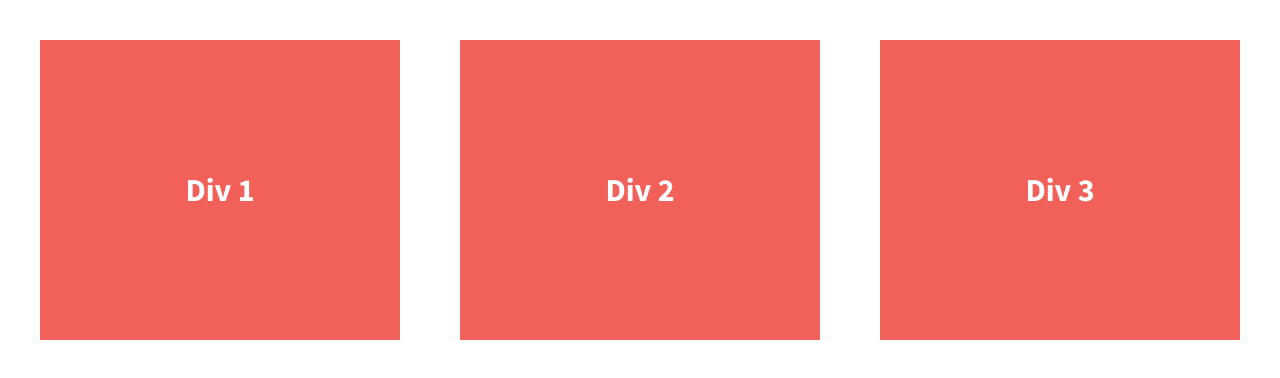
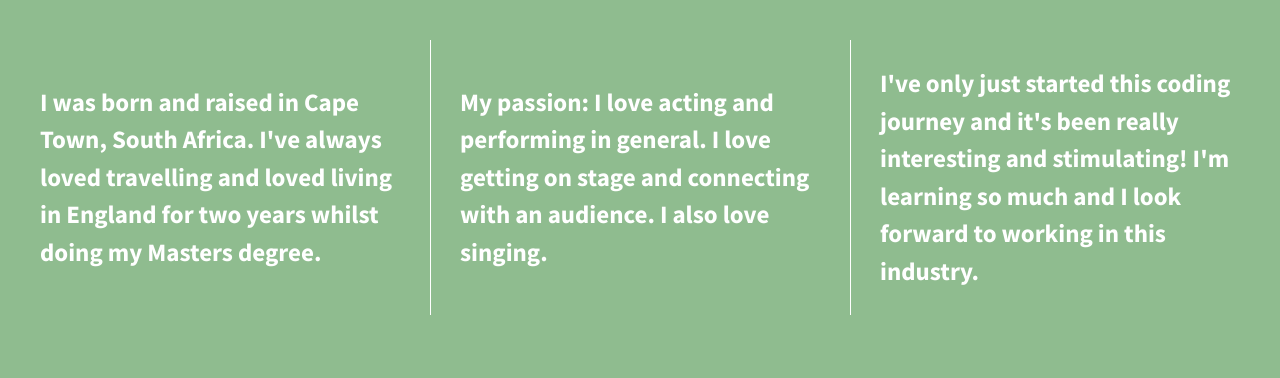
Before and after one commit to ilselee/Flexbox-items-practice, a plain HTML site: page index.html in a window 1280 px wide. Drawn offline with nearby package versions, Linux system fonts and the light colour scheme.

Commit message:
Added content to items

```diff
--- a/css/main.css
+++ b/css/main.css
@@ -97,8 +97,9 @@ textarea {
 
 
 html {
-  background-color: #fff;
+  background-color: darkseagreen;
   height: 100%;
+
 }
 
 body {
@@ -113,19 +114,25 @@ body {
   font-weight: 700;
   display: flex;
   justify-content: space-between;
+  flex-flow: row wrap;
 }
 
 .div-1, .div-2, .div-3 {
   /*give the divs a width of 30%, add display:flex, set justify-content and align-items to center*/
-  color: #fff;
+  color: white;
   line-height: 1.5em;
-  font-size: 1.6em;
-  background-color: #f16059;
-  height: 300px;
+  font-size: 1.25em;
+  height: auto;
   display:flex;
   justify-content: center;
   align-items: center;
   width: 30%;
+}
+
+.div-1, .div-2 {
+  border-right: 1px solid white;
+  padding-right: 30px;
+
 }
 
 
--- a/index.html
+++ b/index.html
@@ -23,13 +23,13 @@
 
         <section class="wrapper">
             <div class="div-1">
-                Div 1
+                <p> I was born and raised in Cape Town, South Africa. I've always loved travelling and loved living in England for two years whilst doing my Masters degree.</p>
             </div>
             <div class="div-2">
-                Div 2
+                <p>My passion: I love acting and performing in general. I love getting on stage and connecting with an audience. I also love singing.</p>
             </div>
             <div class="div-3">
-                Div 3
+                <p>I've only just started this coding journey and it's been really interesting and stimulating! I'm learning so much and I look forward to working in this industry. </p>
             </div>
         </section>
 
```
